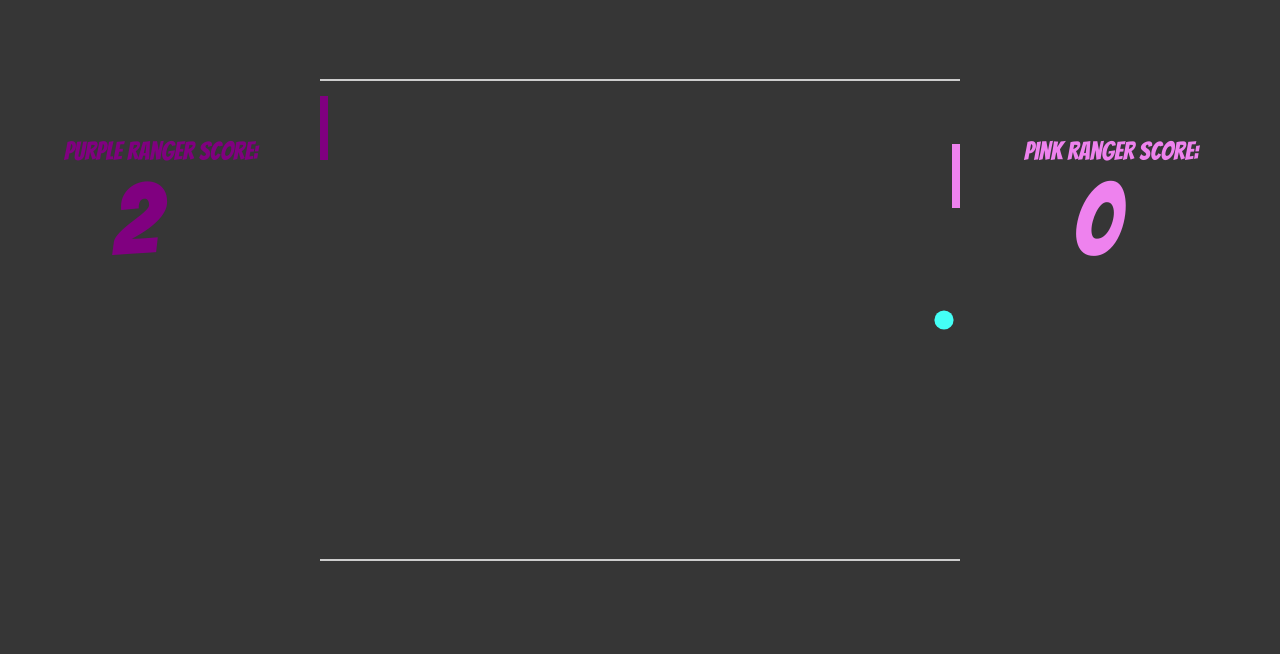
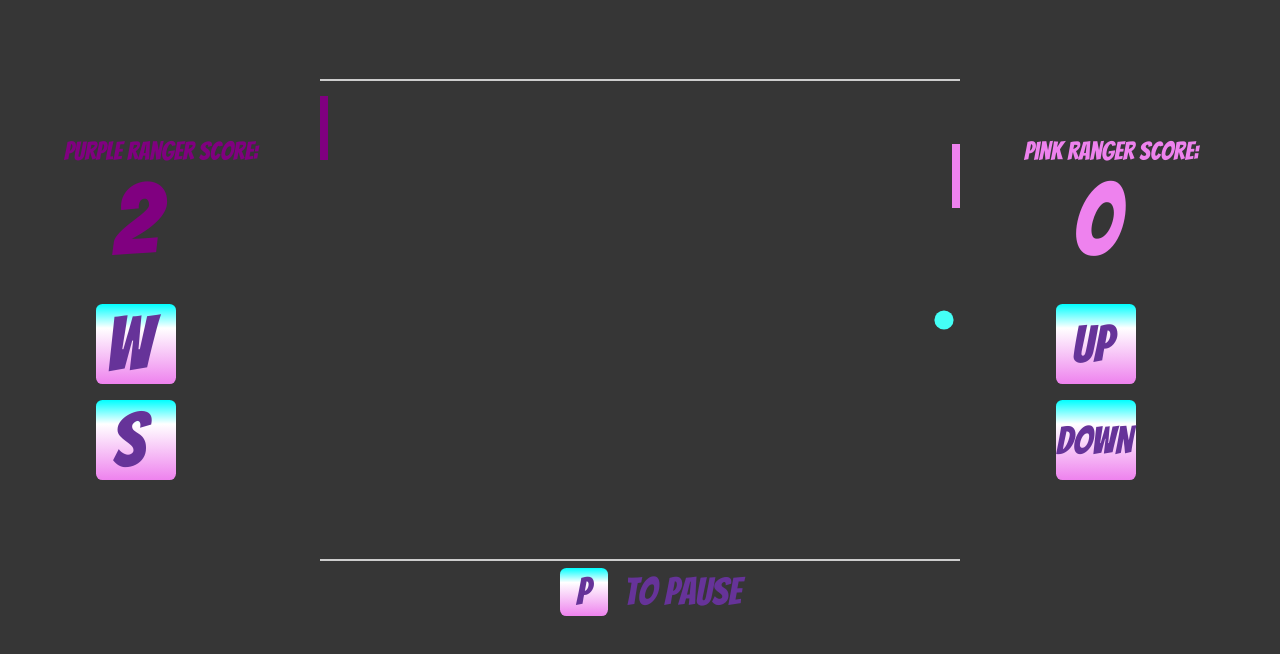
Before and after one commit to lukasz-starosta/XML-Task5, a plain HTML site: page index.html in a window 1280 px wide. Drawn offline with Linux system fonts and the light colour scheme.

Commit message:
Added tips

```diff
--- a/index.html
+++ b/index.html
@@ -41,12 +41,21 @@
             />
             <text class="play-text text-huge" x="45%" y="58%">PLAY</text>
         </svg> -->
+
         <svg
             id="pong-field-screen"
             class="transparentTOCHANGE"
             xmlns="http://www.w3.org/2000/svg"
             viewbox="0 0 800 600"
         >
+            <defs>
+                <linearGradient id="keygrad" x1="0%" x2="0%" y1="0%" y2="100%">
+                    <stop offset="0%" stop-color="cyan" stop-opacity="1" />
+                    <stop offset="30%" stop-color="white" stop-opacity="1" />
+                    <stop offset="100%" stop-color="violet" stop-opacity="1" />
+                </linearGradient>
+            </defs>
+            <!-- Field -->
             <rect id="pong-field" x="200" y="50" height="300" width="400" />
             <rect
                 id="left-player"
@@ -79,6 +88,59 @@
                     0
                 </tspan>
             </text>
+
+            <!-- Tips -->
+            <rect
+                x="60"
+                y="190"
+                width="50"
+                height="50"
+                fill="url(#keygrad)"
+                rx="4"
+                ry="4"
+            />
+            <text class="text-huge" x="66" y="232">W</text>
+            <rect
+                x="60"
+                y="250"
+                width="50"
+                height="50"
+                fill="url(#keygrad)"
+                rx="4"
+                ry="4"
+            />
+            <text class="text-huge" x="70" y="292">S</text>
+            <rect
+                x="660"
+                y="190"
+                width="50"
+                height="50"
+                fill="url(#keygrad)"
+                rx="4"
+                ry="4"
+            />
+            <text class="text-big" x="670" y="226">Up</text>
+            <rect
+                x="660"
+                y="250"
+                width="50"
+                height="50"
+                fill="url(#keygrad)"
+                rx="4"
+                ry="4"
+            />
+            <text font-size="1.5em" x="660" y="284">DOWN</text>
+            <rect
+                x="350"
+                y="355"
+                width="30"
+                height="30"
+                fill="url(#keygrad)"
+                rx="4"
+                ry="4"
+            />
+            <text font-size="1.5em" x="360" y="378">P</text>
+            <text font-size="1.5em" x="390" y="378">to pause</text>
         </svg>
 
         <script type="module" src="script.js"></script>
```
